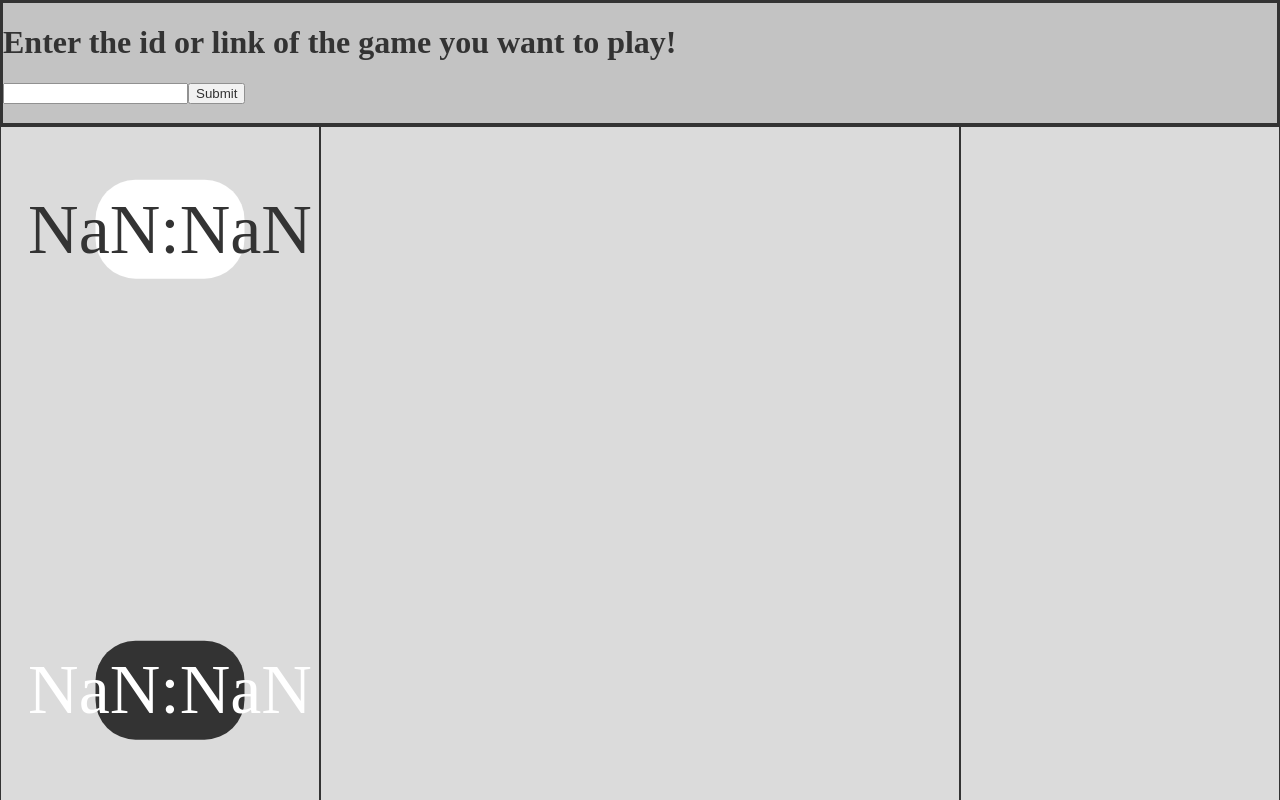
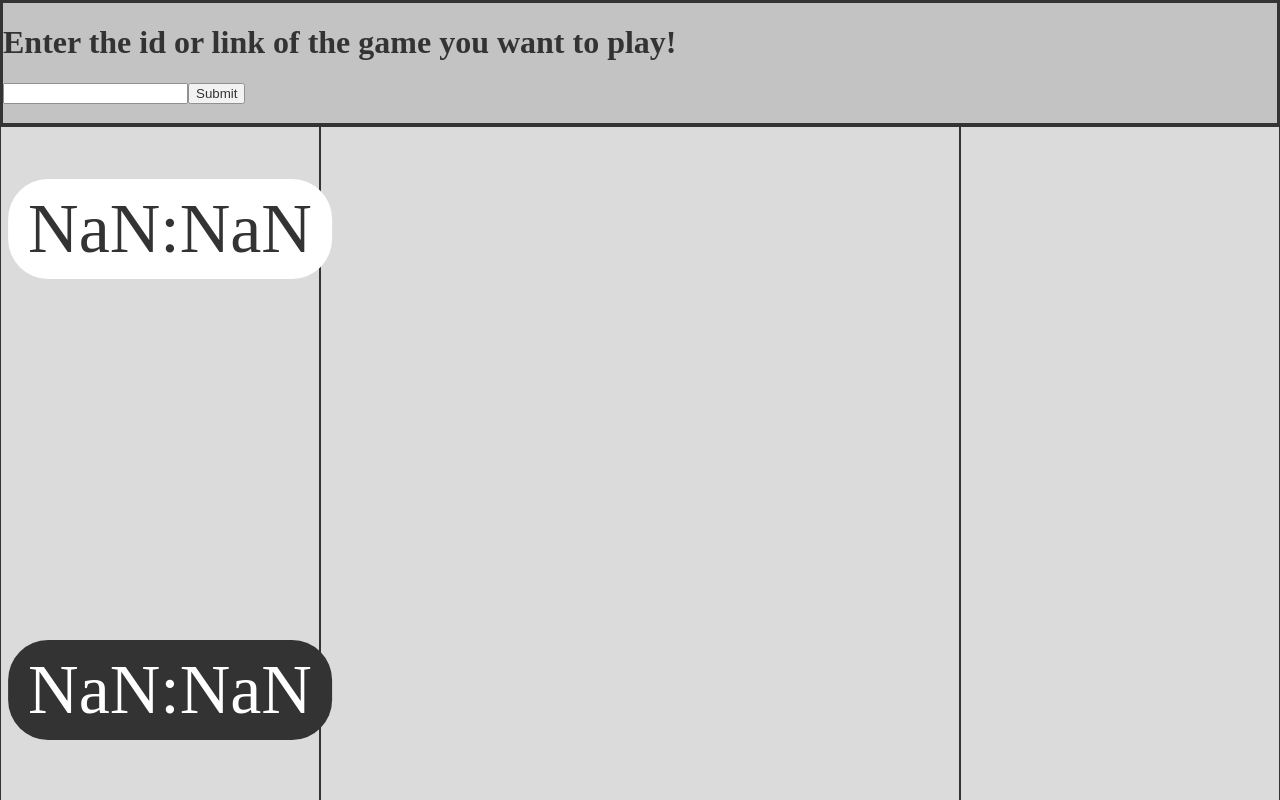
Before and after one commit to Aqua70/Chess-App, a React (Create React App) app: page / in a window 1280 px wide. Built offline with nearby package versions, Linux system fonts and the light colour scheme; no server answers.

Commit message:
removed env

```diff
--- a/src/frontend/MainComponents/MainTimerColumn.css
+++ b/src/frontend/MainComponents/MainTimerColumn.css
@@ -5,11 +5,10 @@
 }
 
 .timer{
-      /* Create a flexible box that centers content vertically and horizontally */
-  display: flex;
-  align-items: center;
-  justify-content: center;
 
+    display:inline-block;
+
+    padding: 10px 20px 10px 20px;
 
 
     position: relative;
@@ -17,8 +16,8 @@
     left: 50%;
     transform: translate(-50%, -50%);
 
-  width:50%;
-  height: 100%;
+    /* width:50%; */
+    /* height: 100%; */
 
 
     font-size: 70px;
--- a/src/frontend/MainComponents/MainTimerColumn.tsx
+++ b/src/frontend/MainComponents/MainTimerColumn.tsx
@@ -1,6 +1,7 @@
 
 
 import React, { useEffect, useState, useRef } from "react";
+import { moveSyntheticComments } from "typescript";
 
 
 import {getUser, makeMove} from "../BackendFunctions"
@@ -14,6 +15,7 @@ function Timer({color, time} : any){
 
     function formatTimeLeft(time : number) {
         // The largest round integer less than or equal to the result of time divided being by 60.
+
         time = Math.floor(time);
         const minutes : number = Math.floor(time / 60);
 
@@ -90,6 +92,7 @@ function TimerColumn({gameObj, isWhite, currTurn} : any){
 
 
     useEffect(()=>{
+
         setWTime(gameObj.wtime);
         setBTime(gameObj.btime);
 
```
Also changed, not shown: 1 other file (tests, documents, lock files or other folders). Lines whose indentation alone changed are shown as unchanged.
